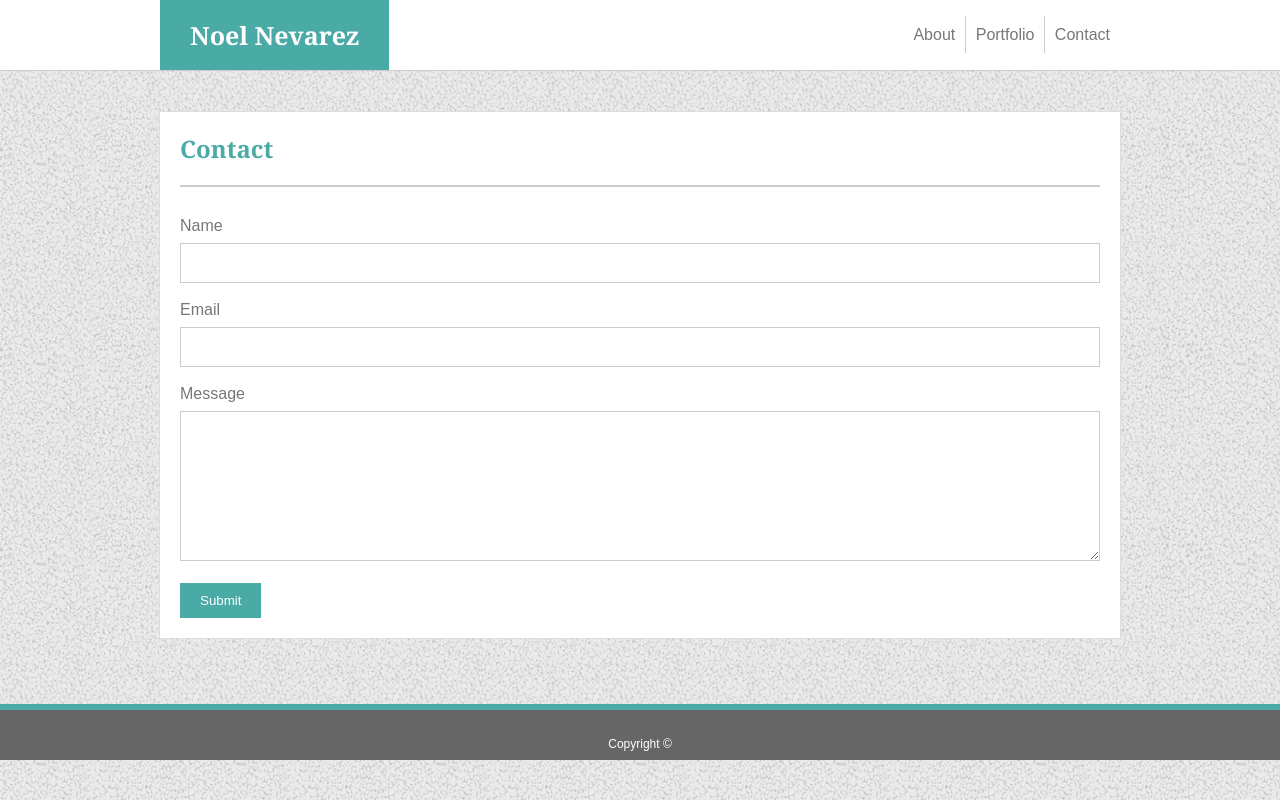
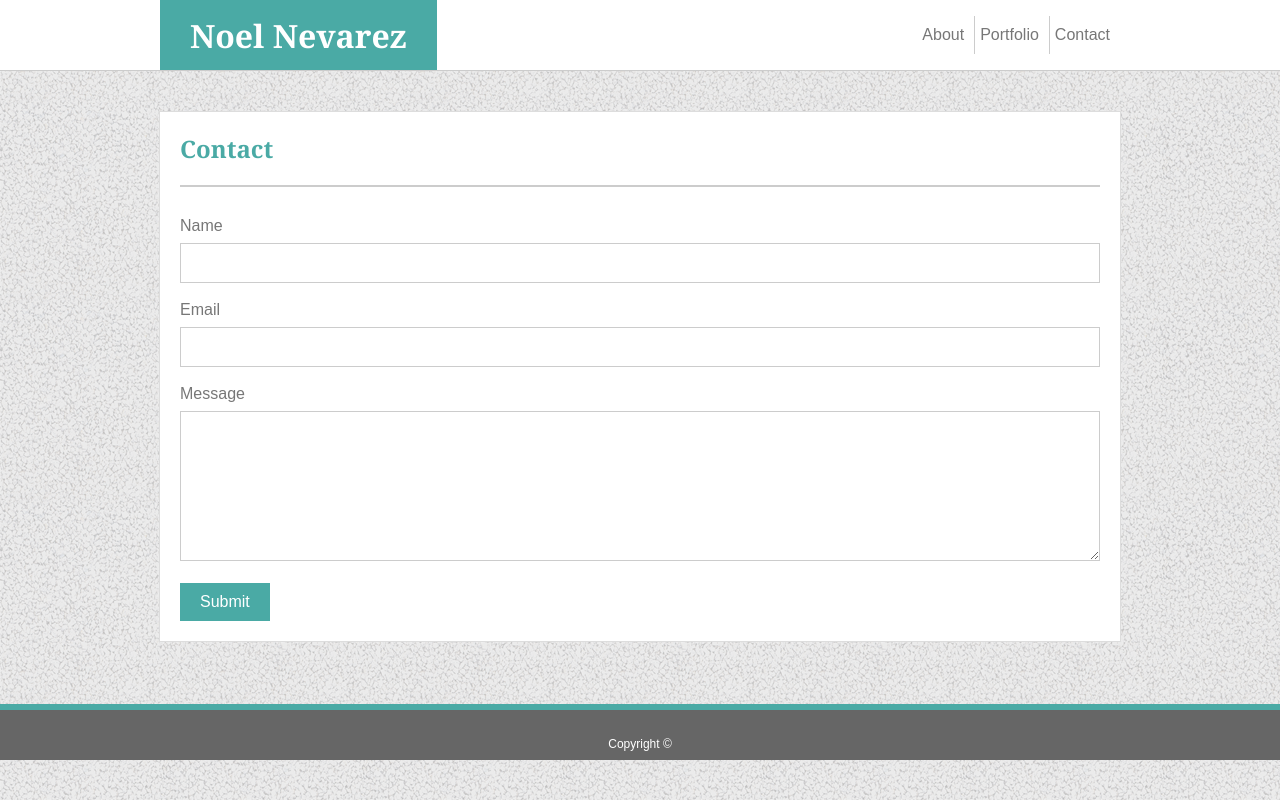
Before and after one commit to noel3740/Basic-Portfolio, a plain HTML site: page contact.html in a window 1280 px wide. Drawn offline with Linux system fonts and the light colour scheme.

Commit message:
Correcting font size and using flexbox for vertical alignment.

```diff
--- a/assets/css/style.css
+++ b/assets/css/style.css
@@ -1,9 +1,18 @@
-
 body {
     background-image: url("../images/gravel.png");
     color: #777777;
+    margin: 0px;
+    font-size: 16px;
+}
+
+h1, h2 {
+    font-family: 'Georgia', Times, Times New Roman, serif;
+}
+
+body, input, textarea {
     font-family: 'Arial', 'Helvetica Neue', Helvetica, sans-serif;
-    margin: 0px;
+    color: #777777;
+    font-size: 16px;
 }
 
 .wrapper{
@@ -26,18 +35,21 @@ header{
 .yourNameSection{
     float: left;
     height: 100%;
-    line-height: 20px;
     background-color: #4aaaa5;
     color:white;
-    font-family: 'Georgia', Times, Times New Roman, serif;
-    font-size: 25px;
     padding: 0px 30px 0px 30px;
+    display: flex;
+    align-items: center;
+    justify-content: center;
 
 }
 
 .navLinks {
     float: right;
-    line-height: 70px;
+    height: 100%;
+    display: flex;
+    align-items: center;
+    justify-content: center;
 }
 
 .navLinks a {
@@ -73,7 +85,6 @@ header{
 
 .mainContentHeader {
     color: #4aaaa5;
-    font-family: 'Georgia', Times, Times New Roman, serif;
     margin-top: 0px;
     border-bottom: 2px solid #cccccc;
     padding-bottom: 20px;
@@ -108,9 +119,6 @@ footer {
     width: 100%;
     border: 1px solid #cccccc;
     margin: 8px 0;
-    font-family: 'Arial', 'Helvetica Neue', Helvetica, sans-serif;
-    font-size: 16px;
-    color: #777777;
     padding: 10px 15px;
     box-sizing: border-box;
 }
@@ -131,7 +139,6 @@ footer {
     text-align: center;
     text-decoration: none;
     cursor: pointer;
-    font-family: 'Arial', 'Helvetica Neue', Helvetica, sans-serif;
 }
 
 
--- a/contact.html
+++ b/contact.html
@@ -10,7 +10,7 @@
         <header>
             <div class="headerContainer">
                 <div class="yourNameSection">
-                    <p><strong>Noel Nevarez</strong></p>
+                    <h1>Noel Nevarez</h1>
                 </div>
                 <nav class="navLinks">
                     <a href="index.html">About</a>
@@ -22,7 +22,7 @@
 
         <!--The contact section-->
         <section class="mainContent clearfix">
-            <h1 class="mainContentHeader">Contact</h1>
+            <h2 class="mainContentHeader">Contact</h2>
             <form>
                 <div class="labelInputPair">
                     <label>Name</label>
```
Also changed, not shown: index.html (+2 -2 lines), portfolio.html (+2 -2 lines).
